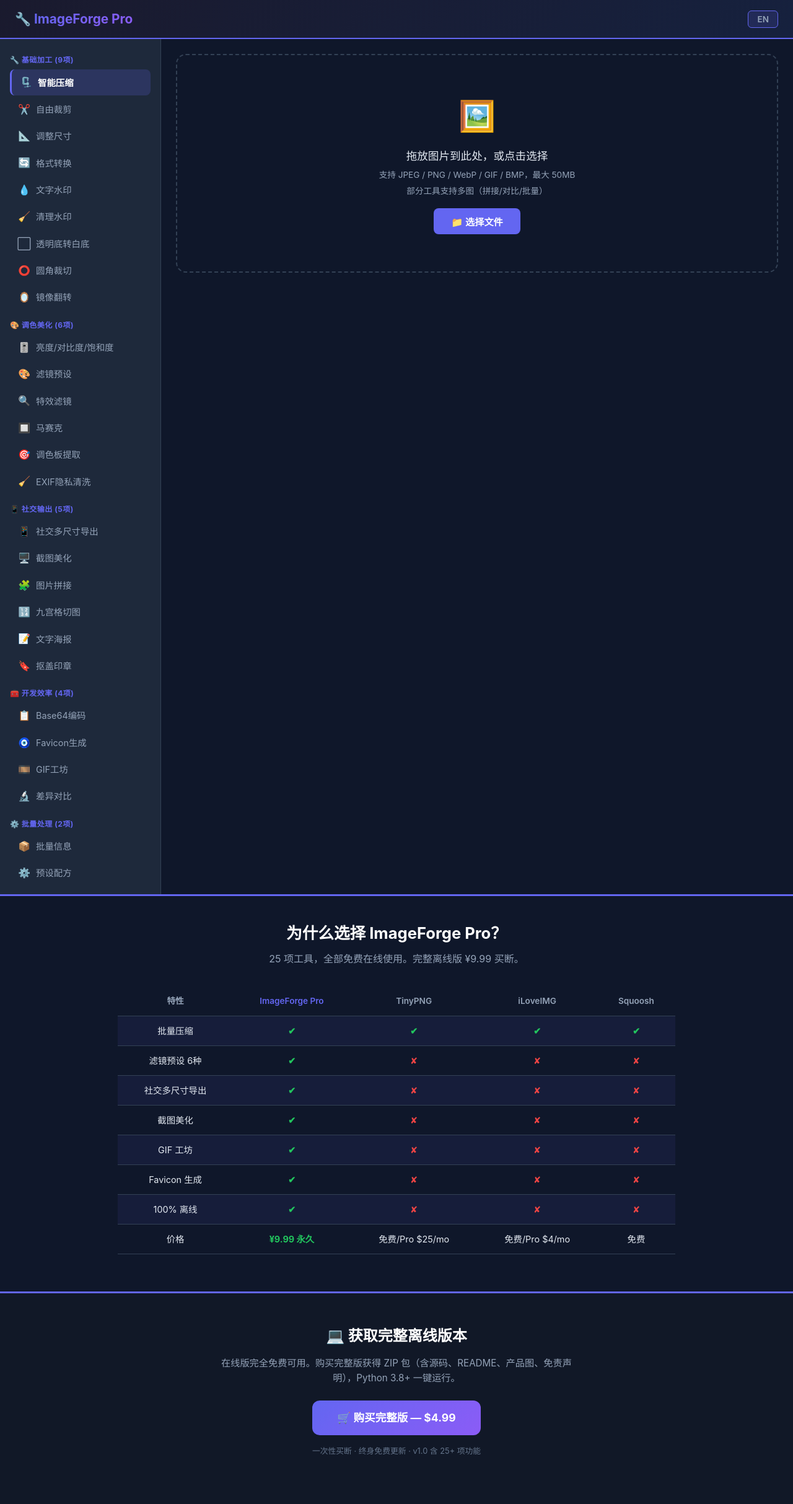
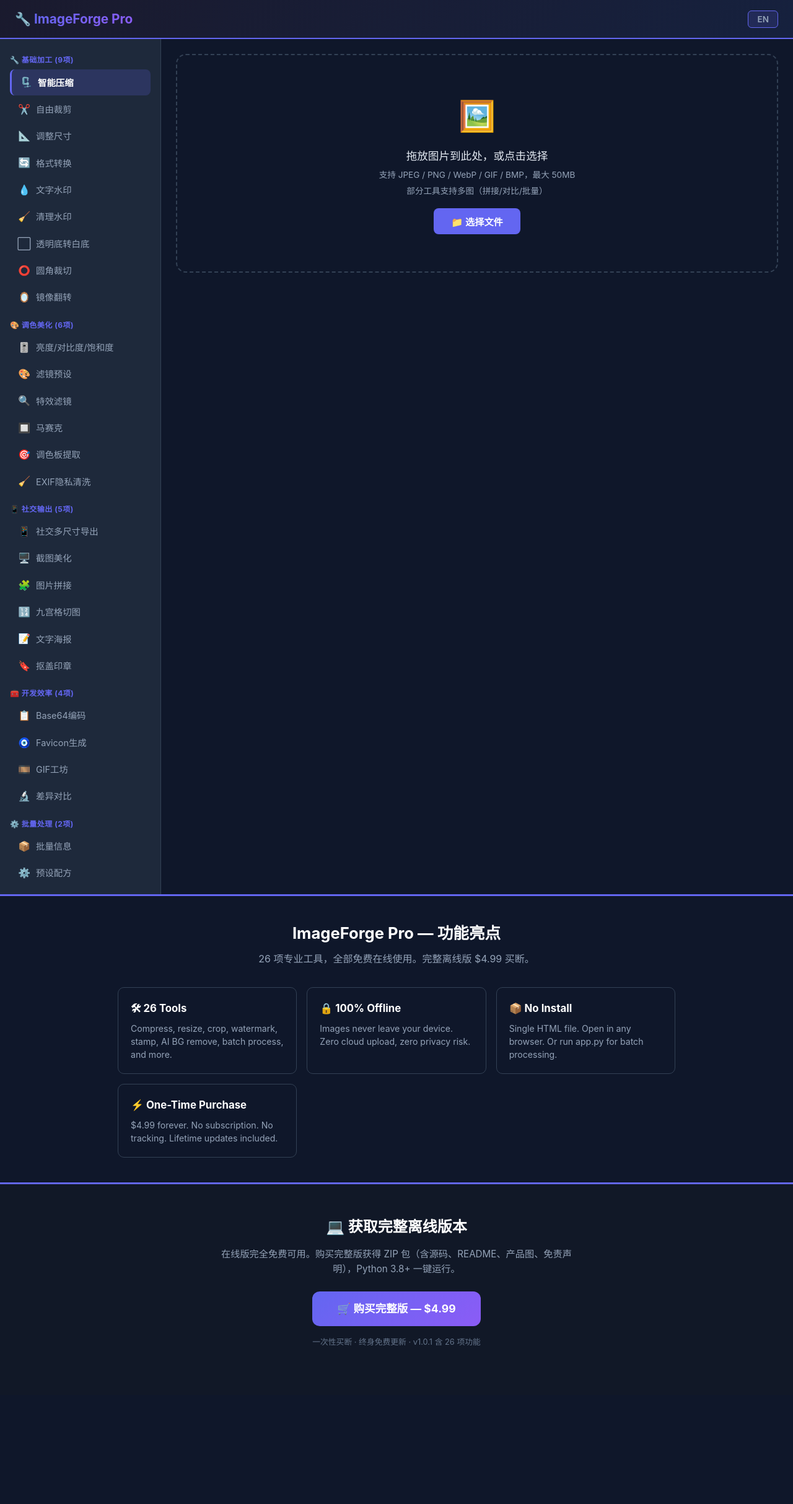
Before and after one commit to WDSEGA/WDSEGA.github.io, a Jekyll site: the page imageforge/index.html, which Jekyll copies as it is, in a window 1280 px wide. Shown: the whole page at 62% size. Built offline with Jekyll 4.4.1, drawn with Linux system fonts in a browser that asks for light colours; after the commit the page ends 2251 px from its top, so only the background shows below that.

Commit message:
fix: remove competitor comparison table, replace with feature cards (legal safety)

```diff
--- a/imageforge/index.html
+++ b/imageforge/index.html
@@ -217,13 +217,10 @@ body {
 .marketing { border-top: 3px solid var(--accent); padding: 40px 24px; }
 .marketing h2 { font-size: 1.6em; color: #fff; text-align: center; margin-bottom: 8px; }
 .marketing .subtitle { text-align: center; color: var(--sub); margin-bottom: 32px; }
-.compare-table { width: 100%; border-collapse: collapse; margin: 20px 0; max-width: 900px; margin-left: auto; margin-right: auto; }
-.compare-table th, .compare-table td { padding: 12px 16px; text-align: center; border-bottom: 1px solid var(--border); }
-.compare-table th { color: var(--sub); font-weight: 600; font-size: 0.85em; }
-.compare-table td { font-size: 0.9em; }
-.compare-table .yes { color: var(--success); font-weight: 700; }
-.compare-table .no { color: var(--danger); }
-.compare-table .highlight { background: rgba(99,102,241,0.08); }
+.feature-grid { display: grid; grid-template-columns: repeat(auto-fit, minmax(220px, 1fr)); gap: 16px; max-width: 900px; margin: 0 auto; }
+.feature-card { background: var(--card); border-radius: 10px; padding: 20px; border: 1px solid var(--border); }
+.feature-card strong { color: #fff; font-size: 1.05em; display: block; margin-bottom: 8px; }
+.feature-card p { color: var(--sub); font-size: 0.88em; line-height: 1.5; margin: 0; }
 .purchase-bar {
     background: #111827; padding: 50px 20px; text-align: center;
     border-top: 3px solid var(--accent);
@@ -349,26 +346,21 @@ body {
 
 <!-- Marketing Section -->
 <div class="marketing">
-    <h2><span data-lang="zh">为什么选择 ImageForge Pro？</span><span data-lang="en" style="display:none">Why ImageForge Pro?</span></h2>
-    <p class="subtitle"><span data-lang="zh">25 项工具，全部免费在线使用。完整离线版 ¥9.99 买断。</span><span data-lang="en" style="display:none">25 tools, all free online. Full offline version ¥9.99 one-time.</span></p>
-    <table class="compare-table">
-        <tr><th><span data-lang="zh">特性</span><span data-lang="en" style="display:none">Feature</span></th><th style="color:var(--accent)">ImageForge Pro</th><th>TinyPNG</th><th>iLoveIMG</th><th>Squoosh</th></tr>
-        <tr class="highlight"><td><span data-lang="zh">批量压缩</span><span data-lang="en" style="display:none">Batch Compress</span></td><td class="yes">✔</td><td class="yes">✔</td><td class="yes">✔</td><td class="yes">✔</td></tr>
-        <tr><td><span data-lang="zh">滤镜预设 6种</span><span data-lang="en" style="display:none">6 Filter Presets</span></td><td class="yes">✔</td><td class="no">✘</td><td class="no">✘</td><td class="no">✘</td></tr>
-        <tr class="highlight"><td><span data-lang="zh">社交多尺寸导出</span><span data-lang="en" style="display:none">Social Export</span></td><td class="yes">✔</td><td class="no">✘</td><td class="no">✘</td><td class="no">✘</td></tr>
-        <tr><td><span data-lang="zh">截图美化</span><span data-lang="en" style="display:none">Device Frame</span></td><td class="yes">✔</td><td class="no">✘</td><td class="no">✘</td><td class="no">✘</td></tr>
-        <tr class="highlight"><td><span data-lang="zh">GIF 工坊</span><span data-lang="en" style="display:none">GIF Workshop</span></td><td class="yes">✔</td><td class="no">✘</td><td class="no">✘</td><td class="no">✘</td></tr>
-        <tr><td><span data-lang="zh">Favicon 生成</span><span data-lang="en" style="display:none">Favicon Gen</span></td><td class="yes">✔</td><td class="no">✘</td><td class="no">✘</td><td class="no">✘</td></tr>
-        <tr class="highlight"><td><span data-lang="zh">100% 离线</span><span data-lang="en" style="display:none">100% Offline</span></td><td class="yes">✔</td><td class="no">✘</td><td class="no">✘</td><td class="no">✘</td></tr>
-        <tr><td><span data-lang="zh">价格</span><span data-lang="en" style="display:none">Price</span></td><td><strong style="color:var(--success)">¥9.99 永久</strong></td><td>免费/Pro $25/mo</td><td>免费/Pro $4/mo</td><td>免费</td></tr>
-    </table>
+    <h2><span data-lang="zh">ImageForge Pro — 功能亮点</span><span data-lang="en" style="display:none">ImageForge Pro — Key Features</span></h2>
+    <p class="subtitle"><span data-lang="zh">26 项专业工具，全部免费在线使用。完整离线版 $4.99 买断。</span><span data-lang="en" style="display:none">26 professional tools, all free online. Full offline version $4.99 one-time.</span></p>
+    <div class="feature-grid">
+        <div class="feature-card"><strong>🛠 26 Tools</strong><p>Compress, resize, crop, watermark, stamp, AI BG remove, batch process, and more.</p></div>
+        <div class="feature-card"><strong>🔒 100% Offline</strong><p>Images never leave your device. Zero cloud upload, zero privacy risk.</p></div>
+        <div class="feature-card"><strong>📦 No Install</strong><p>Single HTML file. Open in any browser. Or run app.py for batch processing.</p></div>
+        <div class="feature-card"><strong>⚡ One-Time Purchase</strong><p>$4.99 forever. No subscription. No tracking. Lifetime updates included.</p></div>
+    </div>
 </div>
 
 <div class="purchase-bar">
     <h3><span data-lang="zh">💻 获取完整离线版本</span><span data-lang="en" style="display:none">💻 Get Full Offline Version</span></h3>
     <p><span data-lang="zh">在线版完全免费可用。购买完整版获得 ZIP 包（含源码、README、产品图、免责声明），Python 3.8+ 一键运行。</span><span data-lang="en" style="display:none">Online version is fully free. Purchase full version for ZIP package (source, README, images, disclaimer). Python 3.8+, one command to run.</span></p>
     <a href="https://payhip.com/b/h0EFC" class="buy-btn">🛒 <span data-lang="zh">购买完整版 — $4.99</span><span data-lang="en" style="display:none">Buy Full Version — $4.99</span></a>
-    <p style="color:#64748b;font-size:0.8em;margin-top:16px"><span data-lang="zh">一次性买断 · 终身免费更新 · v1.0 含 25+ 项功能</span><span data-lang="en" style="display:none">One-time purchase · Lifetime free updates · v1.0 with 25+ features</span></p>
+    <p style="color:#64748b;font-size:0.8em;margin-top:16px"><span data-lang="zh">一次性买断 · 终身免费更新 · v1.0.1 含 26 项功能</span><span data-lang="en" style="display:none">One-time purchase · Lifetime free updates · v1.0.1 with 26 features</span></p>
 </div>
 
 <script>
```
